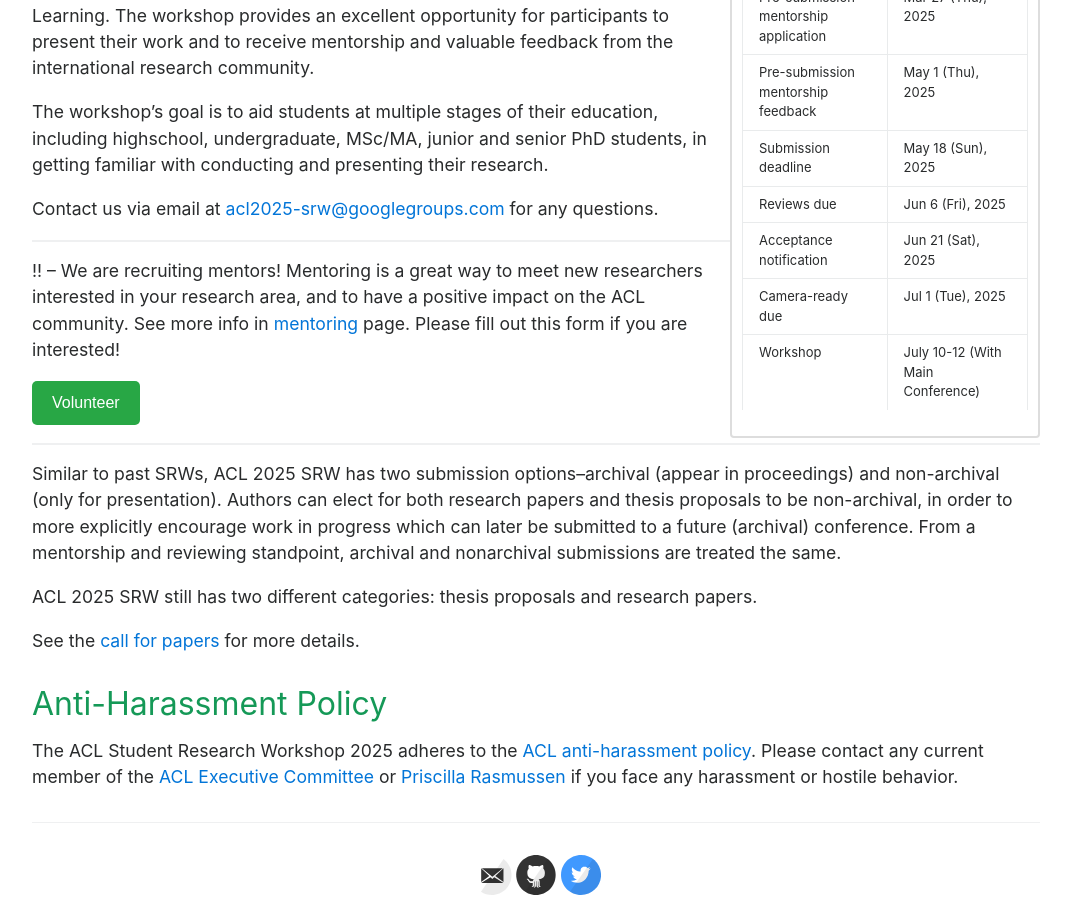
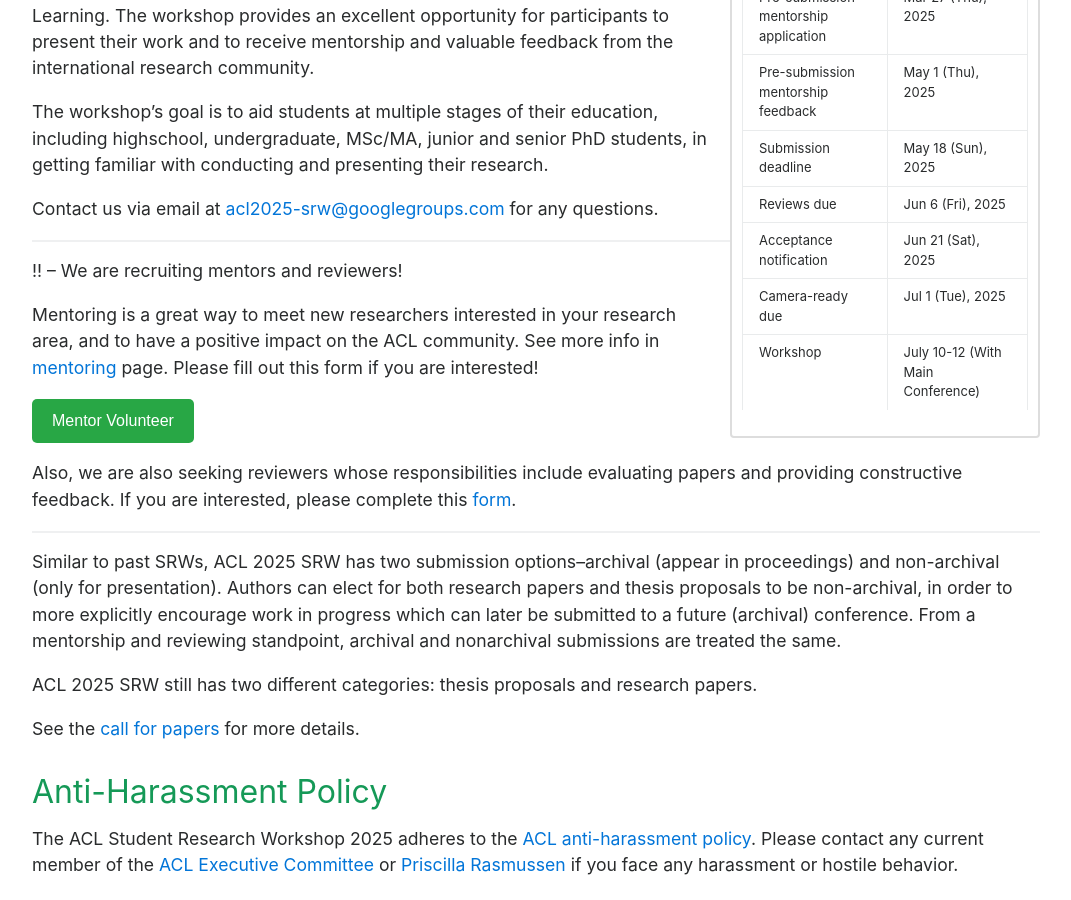
Before and after one commit to acl2025-srw/acl2025-srw.github.io, a Jekyll site: the page built from index.md, in a window 1280 px wide and 900 px high, scrolled down 615 px. Shown: the whole window, without its empty margins (104-1175 px from the left). Built offline with Jekyll 4.4.1, drawn with Linux system fonts in a browser that asks for light colours.

Commit message:
review recuitment

```diff
--- a/index.md
+++ b/index.md
@@ -22,7 +22,8 @@
 <!-- Note below is outdated, and we will update soon! -->
 ----
 
-!! -- We are recruiting mentors!
+!! -- We are recruiting mentors and reviewers!
+
 Mentoring is a great way to meet new researchers interested in your research area, and to have a positive impact on the ACL community. See more info in [mentoring](https://acl2025-srw.github.io/mentoring) page. Please fill out this form if you are interested!
 
 
@@ -35,9 +36,11 @@
         border: none;
         border-radius: 5px;
         cursor: pointer;">
-        Volunteer
+        Mentor Volunteer
     </button>
 </a>
+
+Also, we are also seeking reviewers whose responsibilities include evaluating papers and providing constructive feedback. If you are interested, please complete this [form](https://forms.gle/SZVFgniyvZaYQ84k8).
 
 ---
 
```
